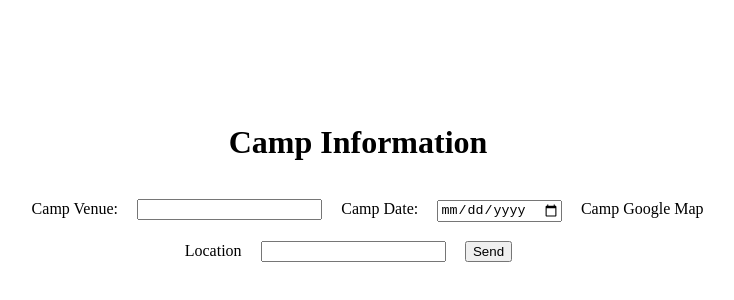
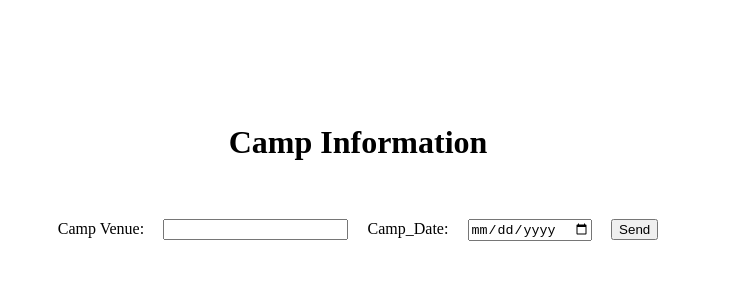
Before and after one commit to nagarjun10/Formapp, a React (Create React App) app: page / in a window 1280 px wide. Shown: the part 132-432 px from the top of the page, without its empty margins (282-1016 px from the left). Built offline with nearby package versions, Linux system fonts and the light colour scheme.

Commit message:
camp commit

```diff
--- a/src/form.js
+++ b/src/form.js
@@ -7,7 +7,6 @@ export default class Form extends Component {
     this.state = {
       name: '',
       message: '',
-      location: '',
     };
     this.handleSubmit = this.handleSubmit.bind(this);
     this.handleChange = this.handleChange.bind(this);
@@ -42,17 +41,9 @@ render() {
             value={this.state.name}
           />
 
-        <label>Camp Date:</label>
+          <label>Camp_Date:</label>
           <input
-          type="Date"
-          name="message"
-          onChange={this.handleChange}
-          value={this.state.message}
-        />
-
-        <label>Camp Google Map Location</label>
-        <input
-          type="text"
+            type="date"
             name="message"
             onChange={this.handleChange}
             value={this.state.message}
--- a/src/serviceWorker.js
+++ b/src/serviceWorker.js
@@ -69,7 +69,7 @@ const isLocalhost = Boolean(
                   // but the previous service worker will still serve the older
                   // content until all client tabs are closed.
                   console.log(
-                    'New content is available and will be used when all ' +  'tabs for this page are closed. See http://bit.ly/CRA-PWA.'
+                    'New content is available and will be used when all '+ 'tabs for this page are closed. See http://bit.ly/CRA-PWA.'
                     );
 
                     // Execute callback
```
Lines whose indentation alone changed are shown as unchanged.
